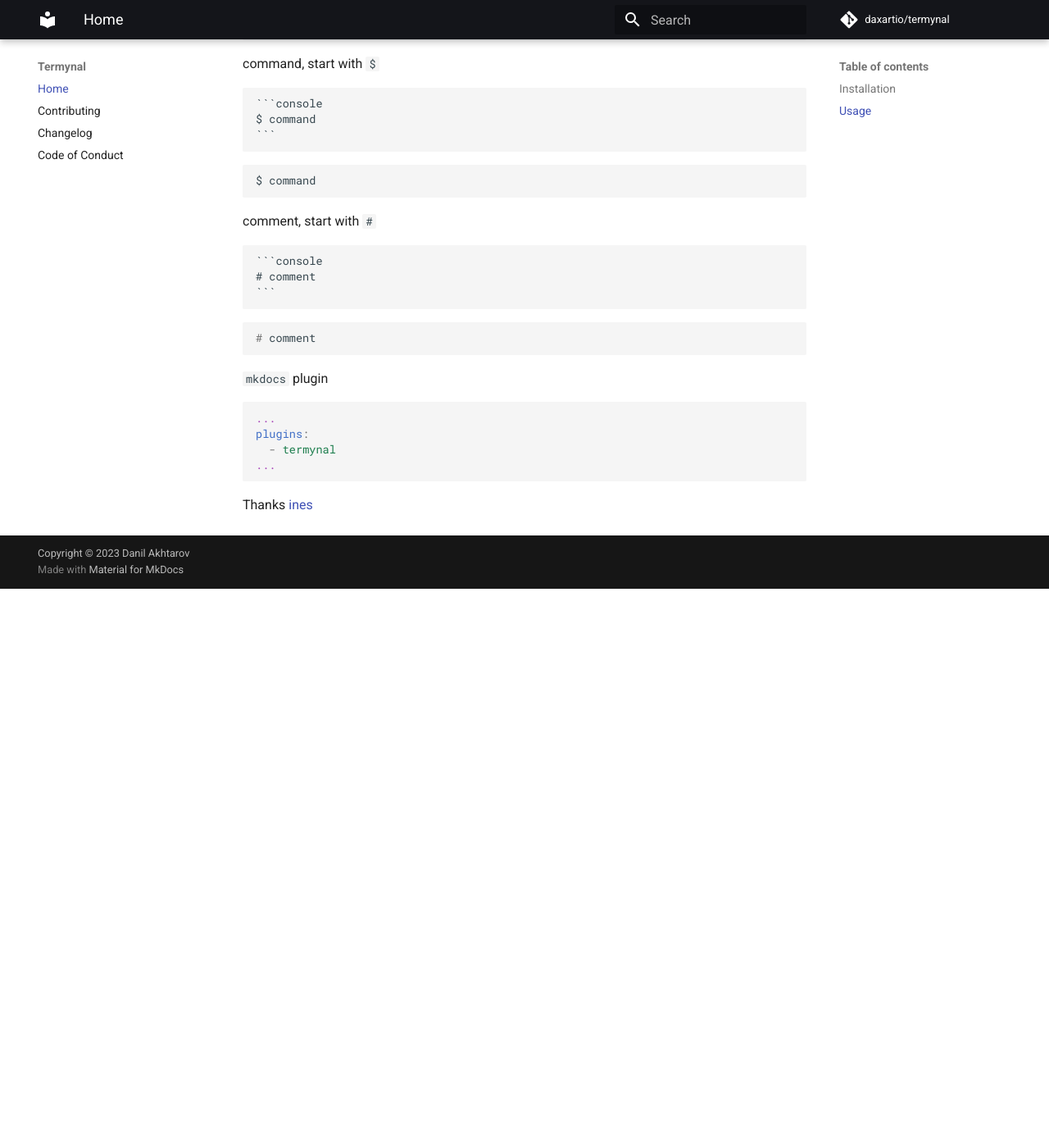
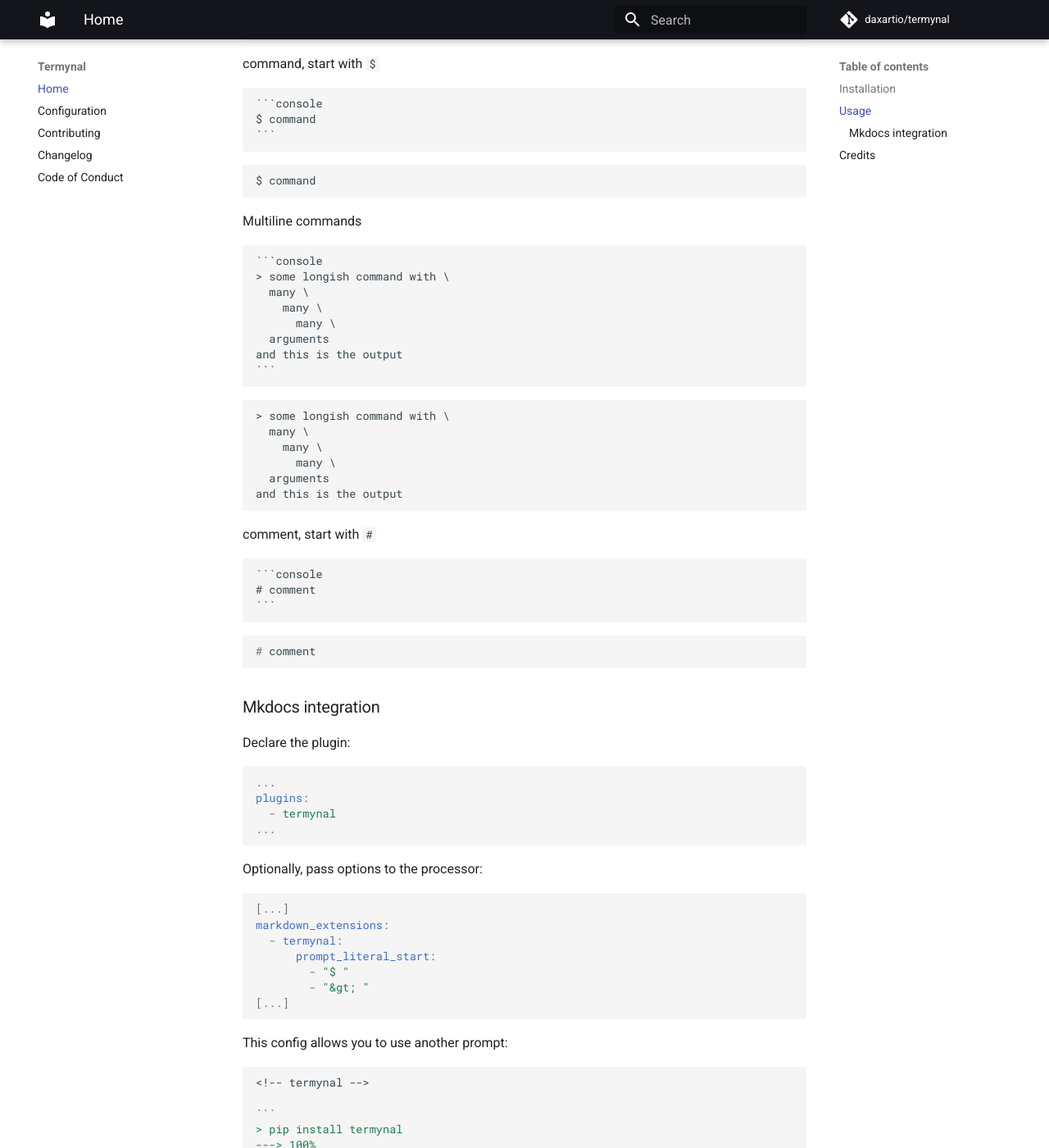
Before and after one commit to termynal/termynal.py, an MkDocs documentation site: the page built from docs/README.md, in a window 1280 px wide and 1400 px high, scrolled down 1075 px. Shown: the whole window at 82% size. Built offline with MkDocs 1.6.1 and Material for MkDocs 9.7.7, drawn with Linux system fonts in a browser that asks for light colours; comment, search, counter and statistics services are not loaded; before the commit the page ends 1793 px from its top, so only the background shows below that; some of the changed text lies outside the part shown.

Commit message:
feat: fix cmd animation in multiline commands

`````diff
--- a/docs/README.md
+++ b/docs/README.md
@@ -73,6 +73,30 @@
 $ command
 ```
 
+Multiline commands
+
+````
+```console
+> some longish command with \
+  many \
+    many \
+      many \
+  arguments
+and this is the output
+```
+````
+
+<!-- termynal -->
+
+```
+> some longish command with \
+  many \
+    many \
+      many \
+  arguments
+and this is the output
+```
+
 comment, start with `#`
 
 ````
@@ -87,7 +111,9 @@
 # comment
 ```
 
-`mkdocs` plugin
+### Mkdocs integration
+
+Declare the plugin:
 
 ```yaml
 ...
@@ -96,4 +122,38 @@
 ...
 ```
 
+Optionally, pass options to the processor:
+
+```yaml
+[...]
+markdown_extensions:
+  - termynal:
+      prompt_literal_start:
+        - "$ "
+        - "&gt; "
+[...]
+```
+
+This config allows you to use another prompt:
+
+````markdown
+<!-- termynal -->
+
+```
+> pip install termynal
+---> 100%
+Installed
+```
+
+````
+<!-- termynal -->
+
+```
+> pip install termynal
+---> 100%
+Installed
+```
+
+## Credits
+
 Thanks [ines](https://github.com/ines/termynal)
--- a/mkdocs.yml
+++ b/mkdocs.yml
@@ -10,6 +10,7 @@
 
 nav:
   - "Home": README.md
+  - "Configuration": configuration.md
   - "Contributing": contributing.md
   - "Changelog": changelog.md
   - "Code of Conduct": code-of-conduct.md
@@ -31,6 +32,7 @@
   - codehilite
   - pymdownx.superfences
   - termynal:
+      promt_in_multiline: false
       prompt_literal_start:
         - "$ "
         - "&gt; "
`````
Also changed, not shown: docs/configuration.md (added, +14 -0 lines), 3 other files.
